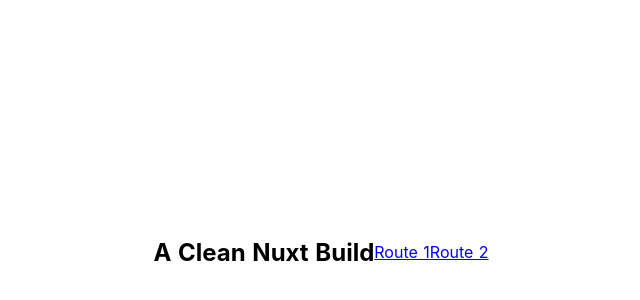
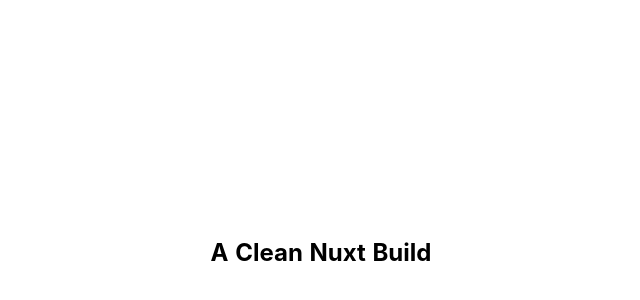
Before and after one commit to cbaxter713/nuxt-clean-build, a Nuxt app: page / in a window 1280 px wide. Shown: the part 148-448 px from the top of the page, without its empty margins (319-959 px from the left). Built offline with nearby package versions, Linux system fonts and the light colour scheme.

Commit message:
Testing dependencies

```diff
--- a/pages/index.vue
+++ b/pages/index.vue
@@ -1,8 +1,6 @@
 <template>
   <section class="container">
     <h1>A Clean Nuxt Build</h1>
-    <nuxt-link to="route1">Route 1</nuxt-link>
-    <nuxt-link to="route2">Route 2</nuxt-link>
   </section>
 </template>
 
--- a/pages/route1.vue
+++ /dev/null
@@ -1,13 +0,0 @@
-<template>
-    <h1>This is route 1</h1>
-</template>
-
-<script>
-  export default {
-    name: "route1"
-  }
-</script>
-
-<style scoped lang="scss">
-
-</style>
--- a/pages/route2.vue
+++ /dev/null
@@ -1,16 +0,0 @@
-<template>
-  <div>
-    <h1>ROUTE 2 BIATCHES</h1>
-    <nuxt-link to="/">HOME</nuxt-link>
-  </div>
-</template>
-
-<script>
-  export default {
-    name: "route2"
-  }
-</script>
-
-<style scoped lang="scss">
-
-</style>
```
Also changed, not shown: package.json (+13 -1 lines), 1 other file (tests, documents, lock files or other folders).
